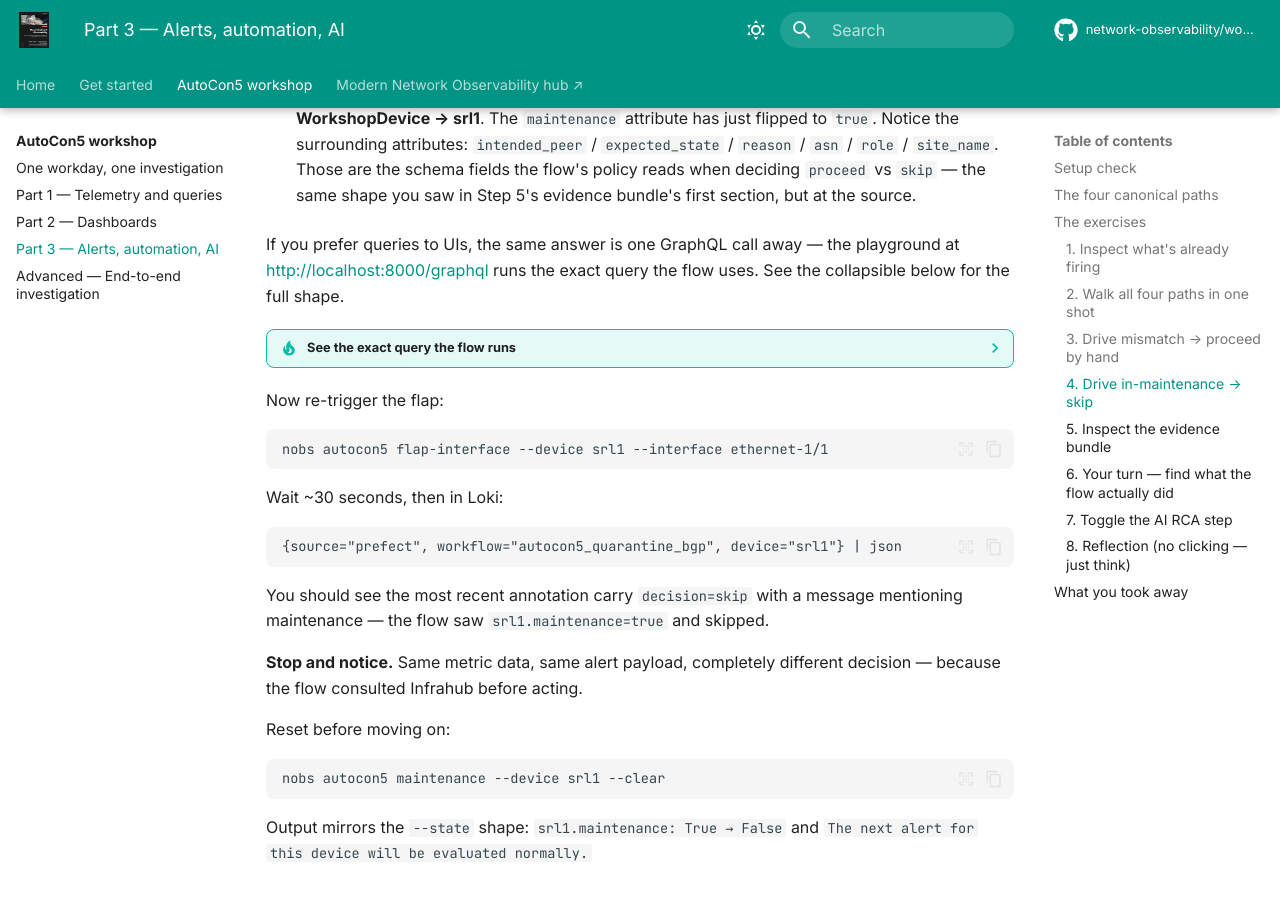
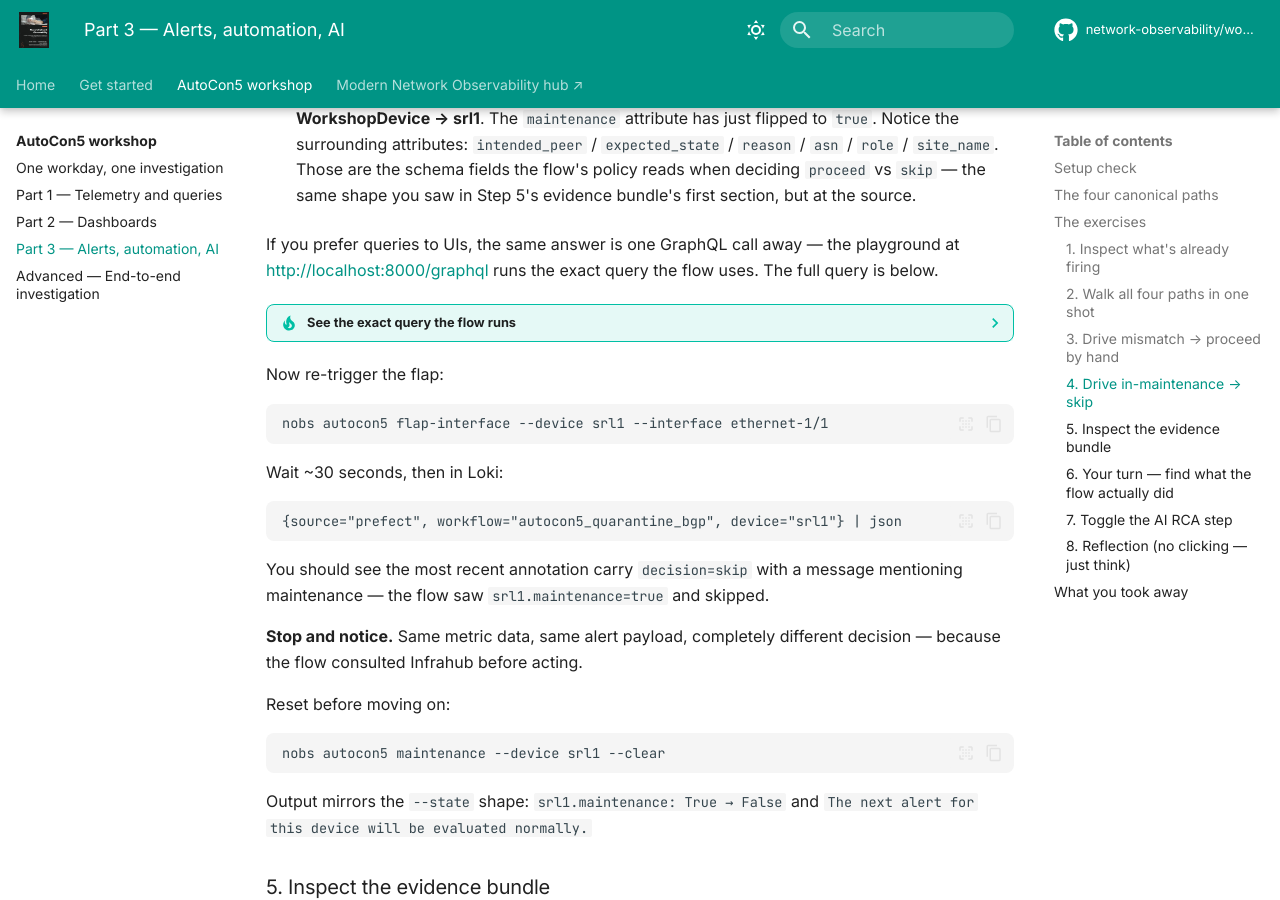
Before and after one commit to network-observability/workshops, an MkDocs documentation site: the page built from docs/workshop/part-3.md, in a window 1280 px wide and 900 px high, scrolled down 7603 px. Built offline with MkDocs 1.6.1 and Material for MkDocs 9.7.7, drawn with Linux system fonts in a browser that asks for light colours; comment, search, counter and statistics services are not loaded; some of the changed text lies outside the part shown.

Commit message:
docs(part-3): two single-line touches
- Step 7 gets a bridging line after the no-API-key admonition: "With it on, every annotation gets a paired LLM narrative right next to the deterministic decision — same evidence, two voices." Closes the means-to-end gap before the four formatted blocks.
- Step 4 GraphQL preamble drops the "see the collapsible below" phrasing in favour of "The full query is below." Doesn't leak the rendering medium into the prose.

```diff
--- a/workshops/autocon5/guides/part-3-alerts-automation-ai.md
+++ b/workshops/autocon5/guides/part-3-alerts-automation-ai.md
@@ -200,7 +200,7 @@
 
 2. **In the Infrahub UI** — open <http://localhost:8000>, navigate to **Object Management → WorkshopDevice → srl1**. The `maintenance` attribute has just flipped to `true`. Notice the surrounding attributes: `intended_peer` / `expected_state` / `reason` / `asn` / `role` / `site_name`. Those are the schema fields the flow's policy reads when deciding `proceed` vs `skip` — the same shape you saw in Step 5's evidence bundle's first section, but at the source.
 
-If you prefer queries to UIs, the same answer is one GraphQL call away — the playground at <http://localhost:8000/graphql> runs the exact query the flow uses. See the collapsible below for the full shape.
+If you prefer queries to UIs, the same answer is one GraphQL call away — the playground at <http://localhost:8000/graphql> runs the exact query the flow uses. The full query is below.
 
 ??? tip "See the exact query the flow runs"
 
```
Also changed, not shown: other parts of workshops/autocon5/guides/part-3-alerts-automation-ai.md (+2 -0 lines).
